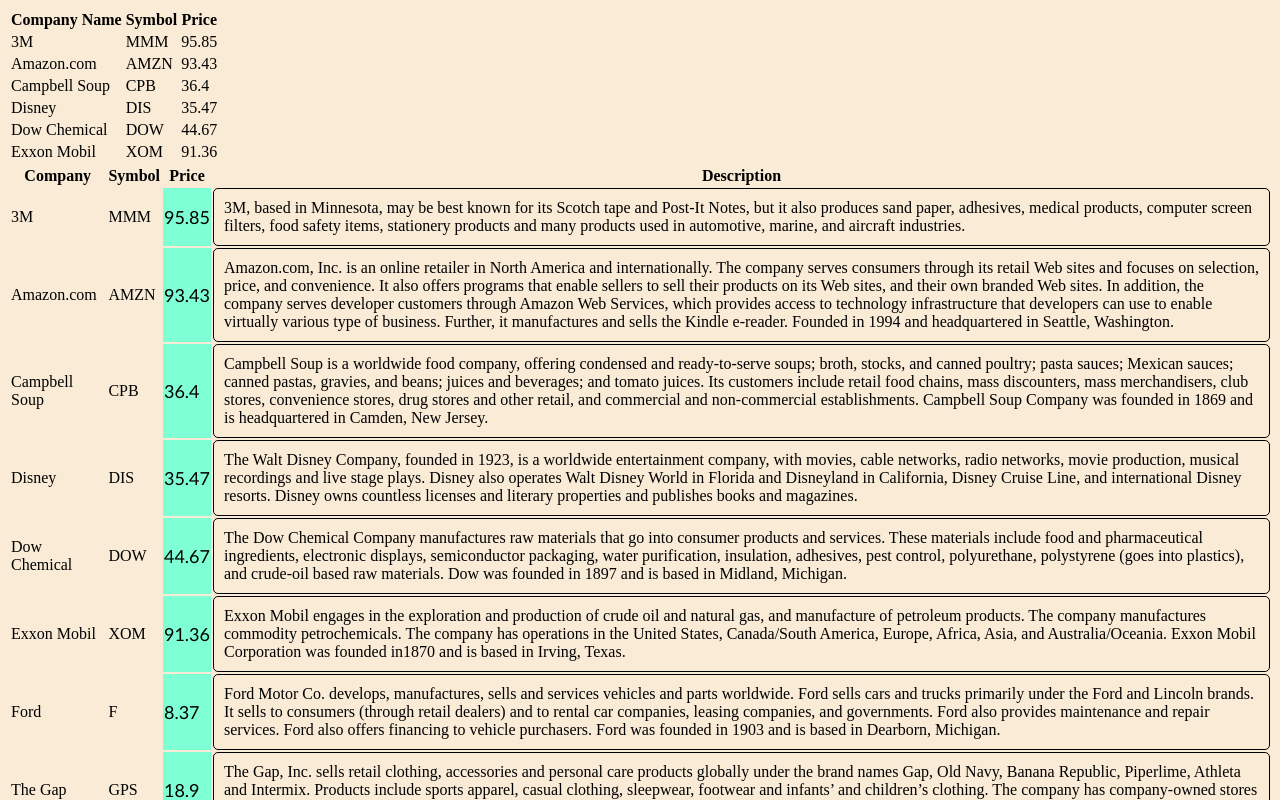
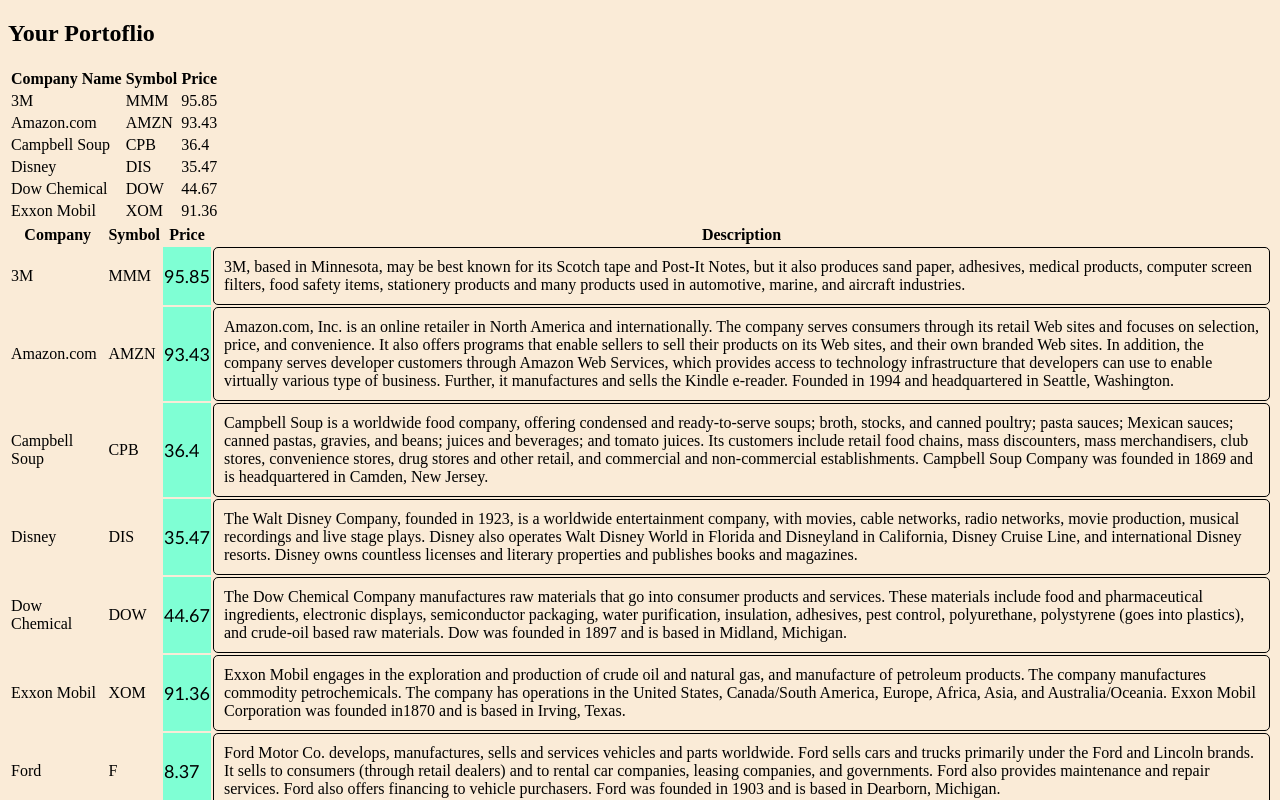
Before and after one commit to muilipato/stock-tracker, a React (Create React App) app: page / in a window 1280 px wide. Shown: the top 800 px of the page. Built offline with nearby package versions, Linux system fonts and the light colour scheme; data requests are answered from the project's data file.

Commit message:
added Portfolio

```diff
--- a/src/components/Portfolio.js
+++ b/src/components/Portfolio.js
@@ -23,7 +23,7 @@
 
         return(
       <>
-
+      <h2>Your Portoflio</h2>
 
       <table className='portfolio-table'>
         <thead>
```
